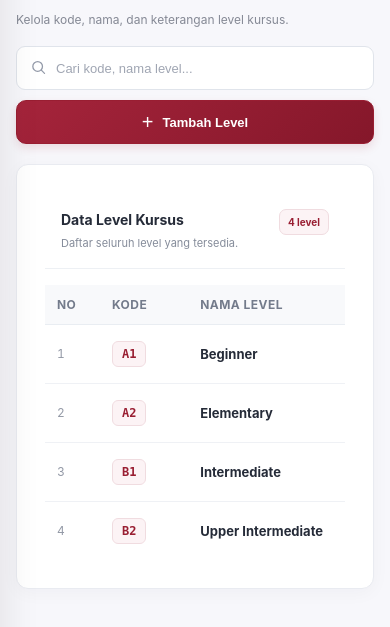
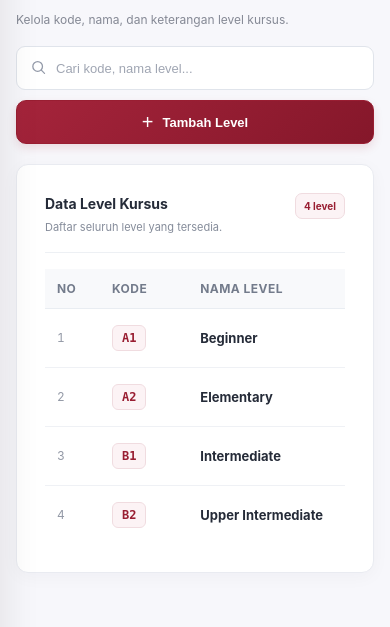
Before and after one commit to Rineva-dev/bestone, a Flask app: page /admin/level in a window 390 px wide. Shown: the part 147-774 px from the top of the page. Run offline with Flask 3, Linux system fonts and the light colour scheme; the visitor is signed in with stand-in values (Sample User, id 1); data comes from the database, SQL or seed files in the repository.

Commit message:
upgrade modal dan header

```diff
--- a/templates/admin/level.html
+++ b/templates/admin/level.html
@@ -902,10 +902,6 @@
     justify-content: center;
   }
 
-  .program-card-header {
-    padding: 17px 15px;
-  }
-
   #tabelLevel thead th,
   #tabelLevel tbody td {
     padding: 13px 14px;
@@ -1331,7 +1327,7 @@
   .program-card-header {
     align-items: flex-start;
     gap: 10px;
-    padding: 16px;
+    padding: 0 0 16px;
   }
 
   .program-card-header h3 {
```
